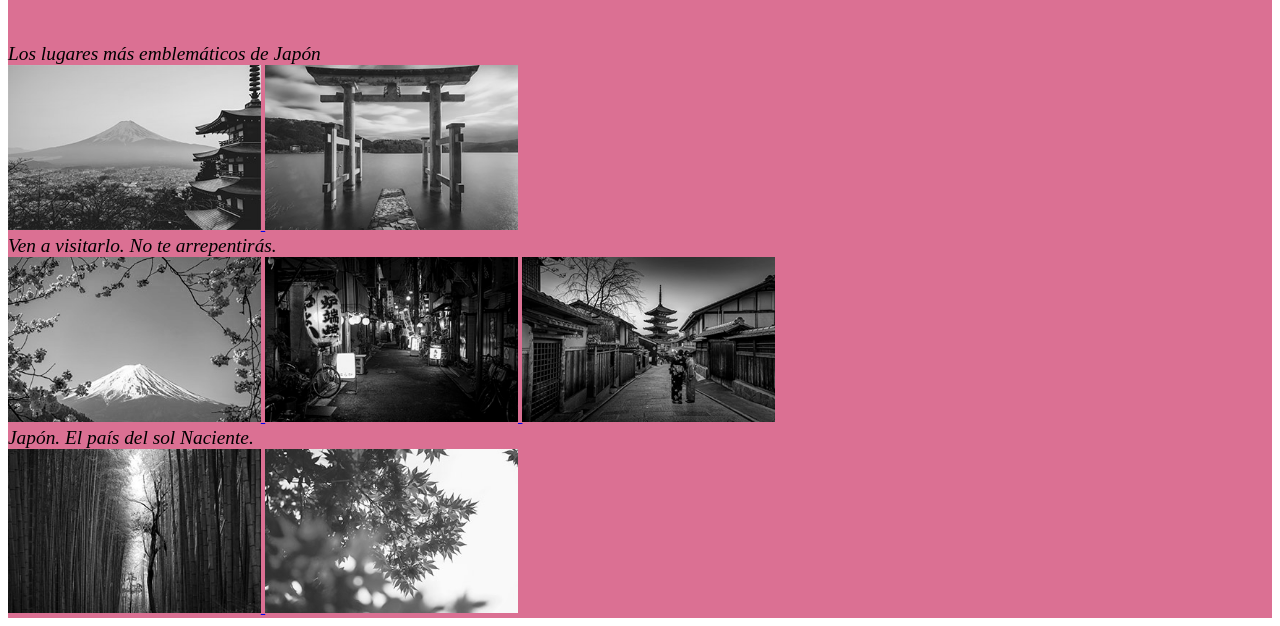
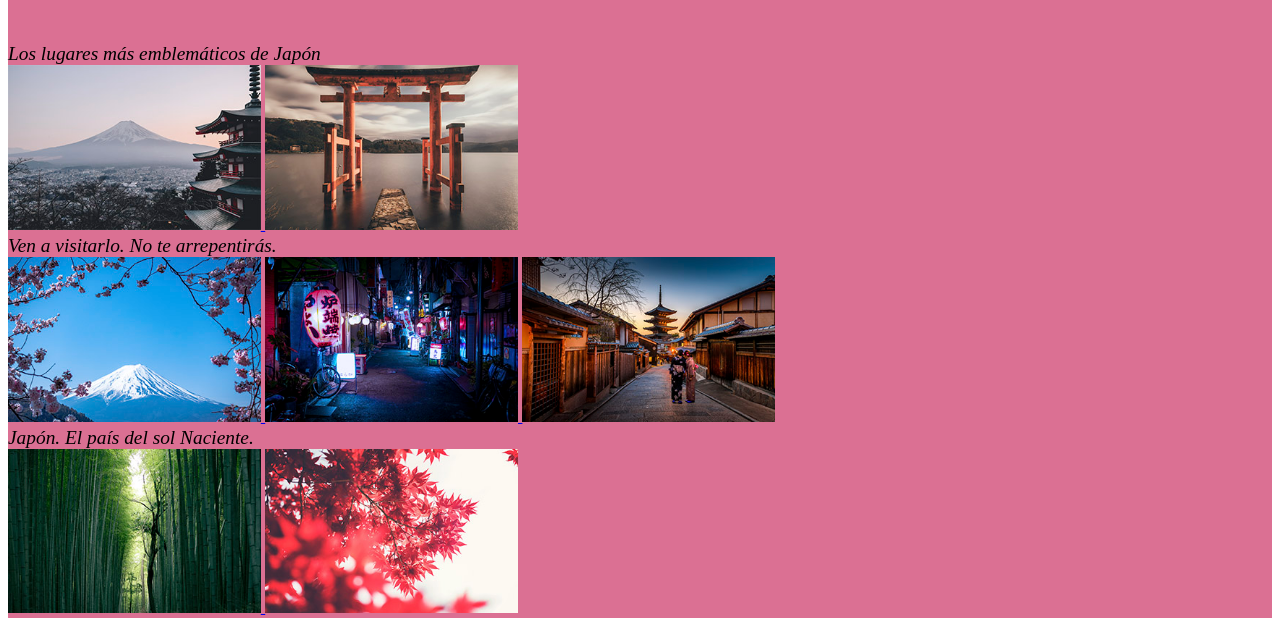
Before and after one commit to KurisuMazon/Tped1_2021-22, a plain HTML site: page Sesion10_Galeria_de_imagenes/Index.html in a window 1280 px wide. Shown: the part 286-912 px from the top of the page. Drawn offline with Linux system fonts and the light colour scheme.

Commit message:
Update main.css

```diff
--- a/Sesion10_Galeria_de_imagenes/main.css
+++ b/Sesion10_Galeria_de_imagenes/main.css
@@ -32,9 +32,8 @@ div {
 img {
     width: 20%;
     height: 20%;
-    filter: saturate(0);
 }
 
 a:hover img {
-    filter: saturate(1);
+    filter: saturate;
 }
```
